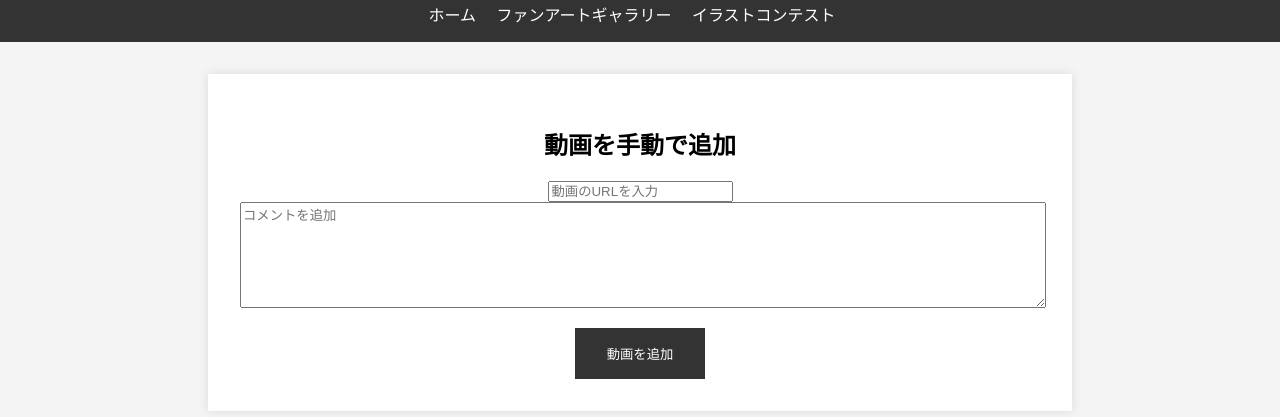
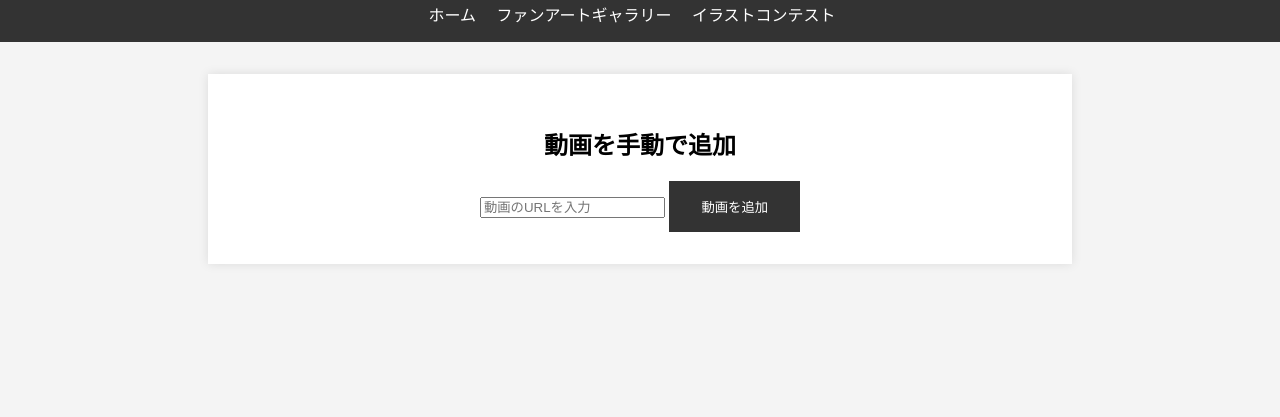
Before and after one commit to SamMecoilman/-, a plain HTML site: page admin.html in a window 1280 px wide. Shown: the part 703-1120 px from the top of the page. After the commit the page ends 1031 px from the top, so only its background shows below. Drawn offline with Linux system fonts and the light colour scheme.

Commit message:
Update admin.html

```diff
--- a/admin.html
+++ b/admin.html
@@ -24,7 +24,6 @@
             <h2>動画を手動で追加</h2>
             <form id="manualUploadForm">
                 <input type="text" id="manualVideoUrl" placeholder="動画のURLを入力">
-                <textarea id="manualVideoComment" placeholder="コメントを追加"></textarea>
                 <button type="submit">動画を追加</button>
             </form>
         </div>
```
